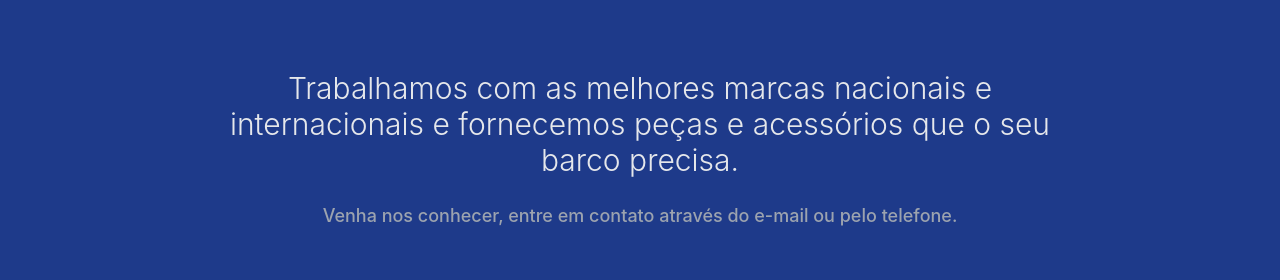
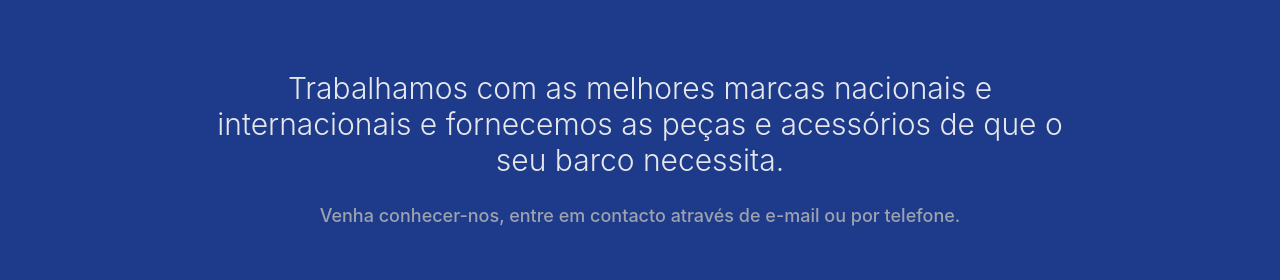
Before and after one commit to eliterunning54-hub/Dm, a React (Vite) app: page / in a window 1280 px wide. Shown: the part 3317-3597 px from the top of the page. Built offline with nearby package versions, Linux system fonts and the light colour scheme.

Commit message:
Update Home.jsx

```diff
--- a/src/pages/Home.jsx
+++ b/src/pages/Home.jsx
@@ -181,10 +181,10 @@ const Home = () => {
         <div className="container mx-auto px-4">
           <div className="text-center mb-16">
             <p className="text-gray-200 text-xl md:text-3xl max-w-4xl mx-auto leading-relaxed font-light">
-              {t('brands.description', 'Trabalhamos com as melhores marcas nacionais e internacionais e fornecemos peças e acessórios que o seu barco precisa.')}
+              {t('brands.description', 'Trabalhamos com as melhores marcas nacionais e internacionais e fornecemos as peças e acessórios de que o seu barco necessita.')}
             </p>
             <p className="text-gray-400 text-lg mt-6 font-medium">
-              {t('brands.contactLead', 'Venha nos conhecer, entre em contato através do e-mail ou pelo telefone.')}
+              {t('brands.contactLead', 'Venha conhecer-nos, entre em contacto através de e-mail ou por telefone.')}
             </p>
           </div>
 
```
